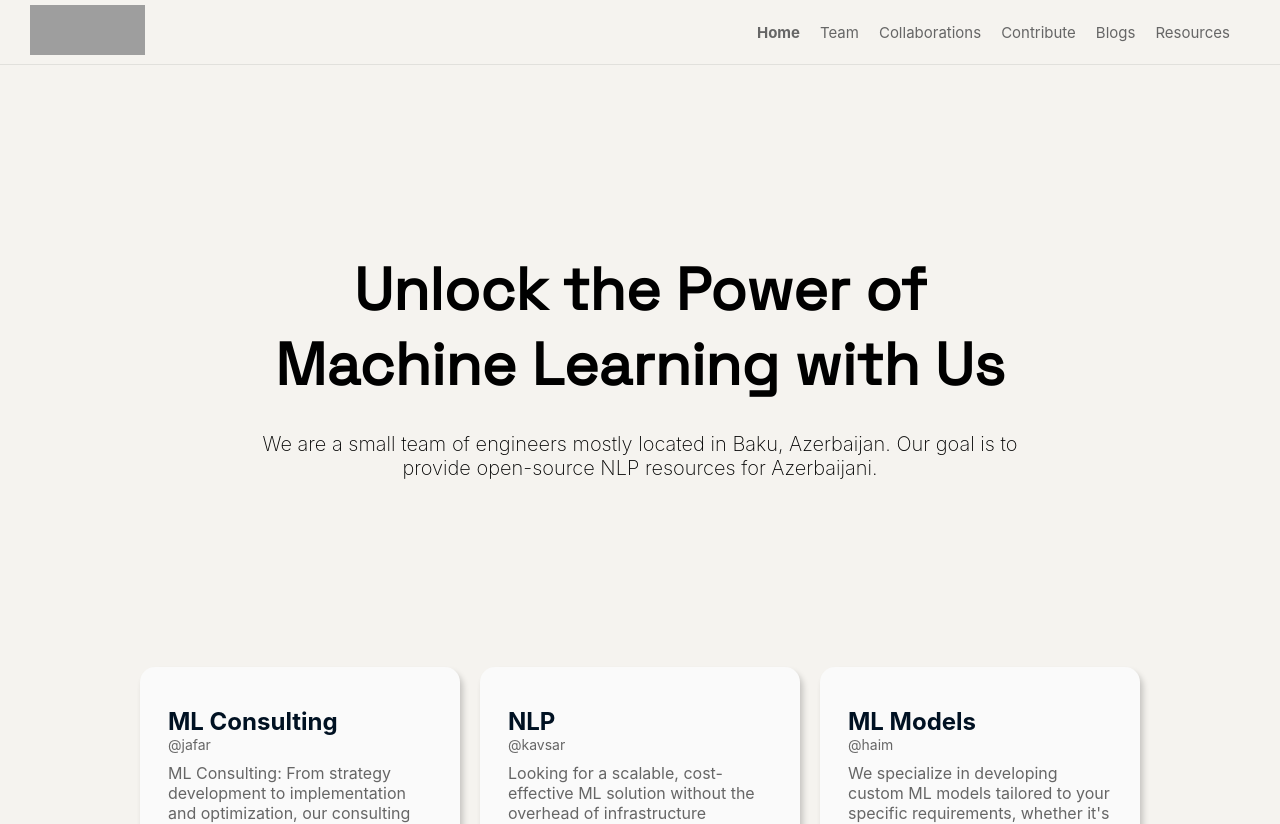
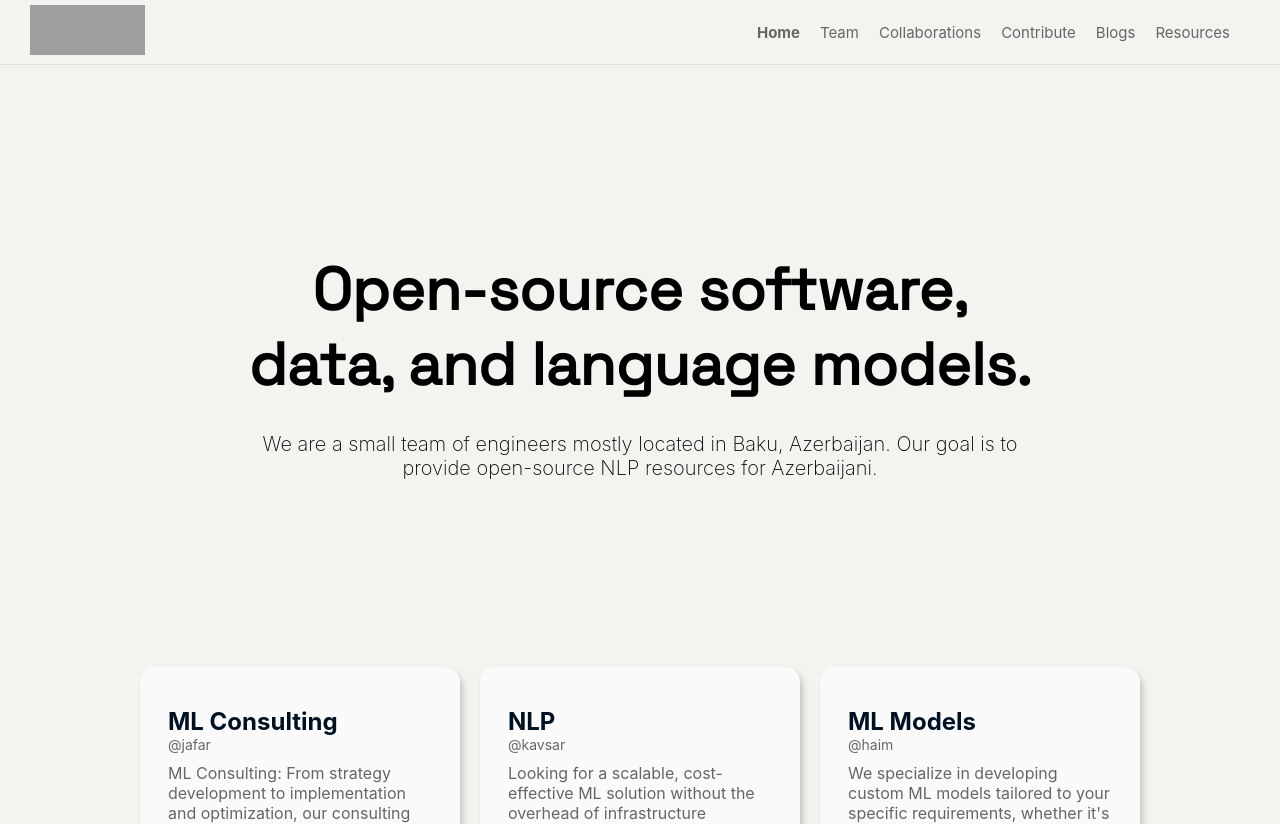
Before and after one commit to allmalab/allmalab.github.io, a Nuxt app: page /home in a window 1280 px wide. Shown: the top 824 px of the page. Built offline with nearby package versions, Linux system fonts and the light colour scheme; grey boxes are pictures that could not be loaded; a web font is replaced by a local one.

Commit message:
change headline

```diff
--- a/pages/home/index.vue
+++ b/pages/home/index.vue
@@ -2,7 +2,7 @@
   <div>
     <div class="home-header">
       <div class="home-header__title">
-        Unlock the Power of Machine Learning with Us
+        Open-source software, data, and language models.
       </div>
       <div class="home-header__about">
         We are a small team of engineers mostly located in Baku, Azerbaijan. Our
```
